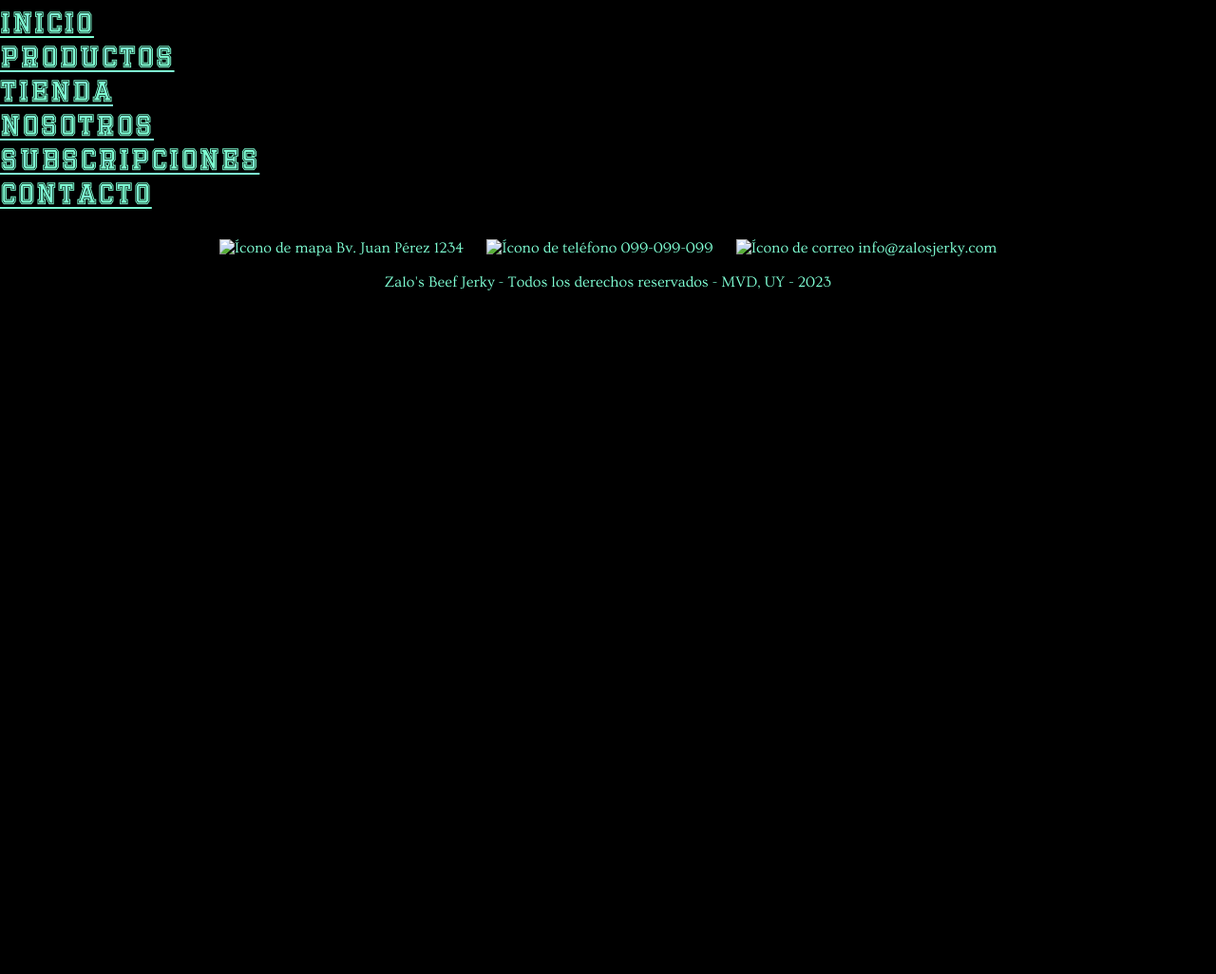
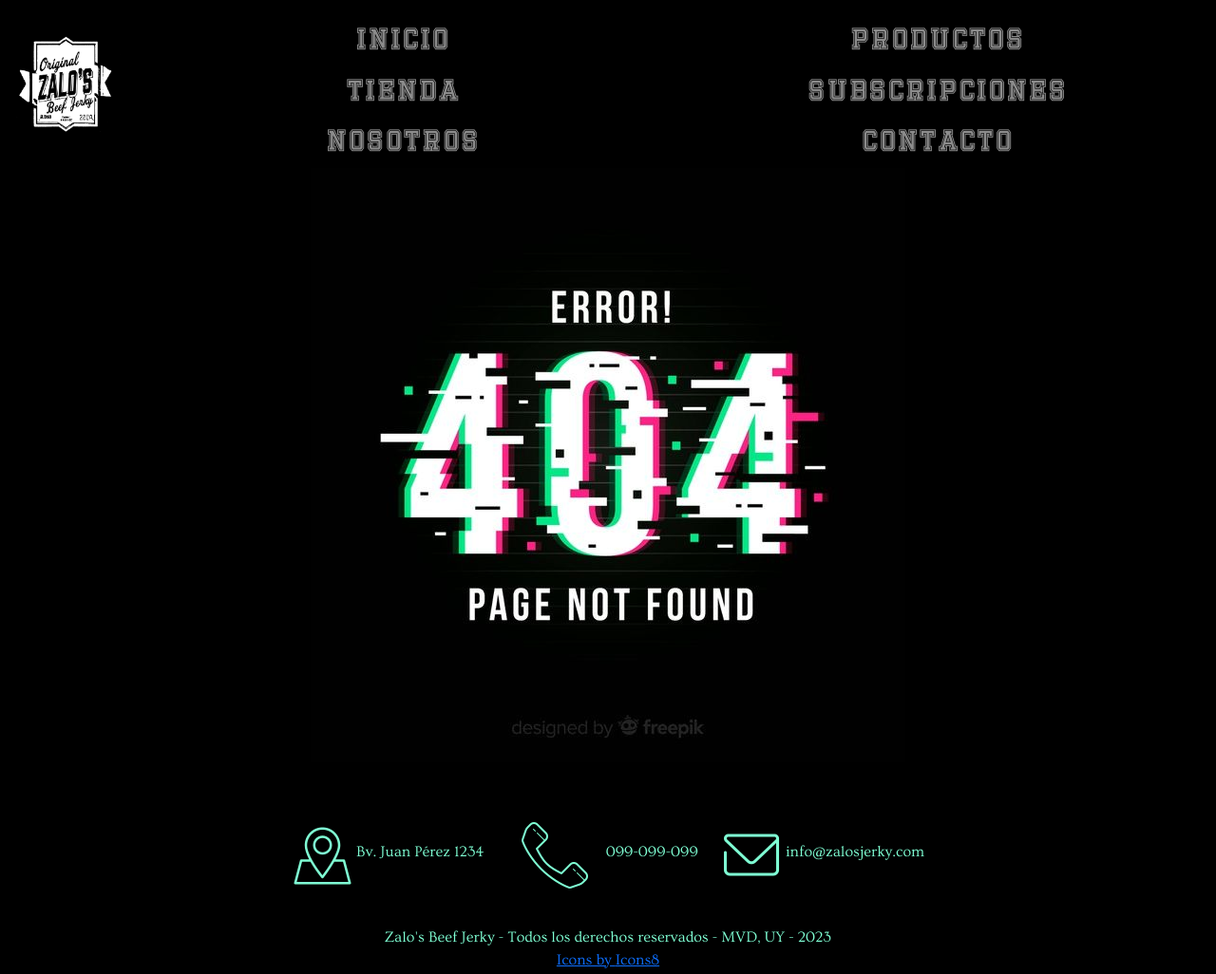
Before and after one commit to wikigonza/PreEntrega3, a website: page pages/404.html in a window 1280 px wide. Shown: the whole page at 95% size. Before the commit the page ends 800 px from the top, so only its background shows below. Drawn offline with nearby package versions, Linux system fonts and the light colour scheme.

Commit message:
Arreglo general de links en todas las paginas Pagina 404

```diff
--- a/pages/404.html
+++ b/pages/404.html
@@ -5,27 +5,59 @@
         <meta http-equiv="X-UA-Compatible" content="IE=edge">
         <meta name="viewport" content="width=device-width, initial-scale=1.0">
         <title>Zalo's Beef Jerky - 404</title>
-        <link rel="shortcut icon" href="../jerky.ico.png">
-        <link rel="stylesheet" href="../css/estilos.css">
+        <link rel="shortcut icon" href="../jerky.ico.png"> <!--Aquí coloco el favicon-->
+        <link rel="stylesheet" href="../css/estilos.css"> <!--Aquí llamo a la página de estilos CSS-->
+        <link href="https://cdn.jsdelivr.net/npm/bootstrap@5.3.0/dist/css/bootstrap.min.css" rel="stylesheet" integrity="sha384-9ndCyUaIbzAi2FUVXJi0CjmCapSmO7SnpJef0486qhLnuZ2cdeRhO02iuK6FUUVM" crossorigin="anonymous"> <!--Aquí agrego bootstrap-->
+
     </head>
-    <body style="background-color: black;">
-        <header>
-            <nav>
-                <ul style="font-family: Emilio; font-size: 25px; color: aquamarine;"> <!--Aquí defino la tipografía para el header-->
-                    <li><a href="../index.html">Inicio</a></li>
-                    <li><a href="./productos.html">Productos</a></li>
-                    <li><a href="./tienda.html">Tienda</a></li>
-                    <li><a href="./nosotros.html">Nosotros</a></li>
-                    <li><a href="./subscripciones.html">Subscripciones</a></li>
-                    <li><a href="#">Contacto</a></li>
-                </ul>
+        <body style="background-color: black;"> <!--Aquí le puse el fondo del cuerpo de color negro ya que es la estética que definí para el diseño-->
+        <header class="header sticky-top"> <!--Aquí hago el header sticky-->
+
+            <!--Comienzo con el navbar de bootsrap-->
+            <nav class="navbar navbar-expand-lg navbar-dark" style="background-color: #000;"> <!--Aquí estilo el navbar para que sea de color negro-->
+                <div class="container-fluid">
+                  <a class="navbar-brand" href="#">
+                    <img src="../assets/img/logopng.png" alt="Logo Zalo's Jerky" width="115" height="115"> <!--Estilo el logo del navbar para que se visualize correctamente-->
+                  </a>
+                  <button class="navbar-toggler" type="button" data-bs-toggle="collapse" data-bs-target="#navbarSupportedContent" aria-controls="navbarSupportedContent" aria-expanded="false" aria-label="Toggle navigation">
+                    <span class="navbar-toggler-icon"></span>
+                  </button>
+                  <div class="collapse navbar-collapse" id="navbarSupportedContent">
+                    <ul class="navbar-nav me-auto mb-2 mb-lg-0 justify-content-between" style="width: 100%; font-family: 'emilio'; font-size: 25px;"> <!--Estilo los lista items para que queden justificados en el navbar-->
+                      <li class="nav-item" style="font-family: emilio;">
+                        <a class="nav-link" href="../index.html">Inicio</a>
+                      </li>
+                      <li class="nav-item">
+                        <a class="nav-link" href="../pages/productos.html">Productos</a>
+                      </li>
+                      <li class="nav-item">
+                        <a class="nav-link" href="../pages/tienda.html">Tienda</a>
+                      </li>
+                      <li class="nav-item">
+                        <a class="nav-link" href="../pages/subscripciones.html">Subscripciones</a>
+                      </li>
+                      <li class="nav-item">
+                        <a class="nav-link" aria-current="page" href="../pages/nosotros.html">Nosotros</a>
+                      </li>
+                      <li class="nav-item">
+                        <a class="nav-link" href="../pages/contacto.html">Contacto</a>
+                      </li>
+                    </ul>
+                  </div>
+                </div>
             </nav>
 
         </header>
 
         <main>
+          <center><img class="imagenAdaptive" src="../assets/img/404.jpg" alt="Logo de la empresa"></center>
+
+
 
         </main>
+
+
+
 
         <footer>
 
@@ -34,32 +66,30 @@
 
             <div class="footer-icons">
                 <a href=".//pages/tienda.html" class="footer">
-                    <img src="" alt="Ícono de mapa">
+                    <img src="../assets/img/icons8-map-64.png" alt="Ícono de mapa">
                     <span>Bv. Juan Pérez 1234</span>
                 </a>
-                <a href="" class="footer" style="border: 0cqmax;">
-                    <img src="" alt="Ícono de teléfono">
+                <a href=".//contacto.html" class="footer" style="border: 0cqmax;">
+                    <img src="../assets/img/icons8-phone-100.png" alt="Ícono de teléfono">
                     <span>099-099-099</span>
                 </a>
                 <a href=".//pages/contacto.html" class="footer">
-                    <img src="" alt="Ícono de correo">
+                    <img src="../assets/img/icons8-mail-64.png" alt="Ícono de correo">
                     <span>info@zalosjerky.com</span>
                 </a>
              </div>
              <br>
 
              <div>
-                <p style="color: aquamarine; text-align: center; font-family: Arial, Helvetica, sans-serif; font-family: Ovo-Regular;">Zalo's Beef Jerky - Todos los derechos reservados - MVD, UY - 2023</p>
+                <p style="color: aquamarine; text-align: center; font-family: Arial, Helvetica, sans-serif; font-family: Ovo-Regular;">Zalo's Beef Jerky - Todos los derechos reservados - MVD, UY - 2023 <br>
+                    <a target="_blank" href="https://icons8.com">Icons by <a target="_blank" href="https://icons8.com">Icons8</a>
+                </p>
             </div>
               <br>
 
 
 
         </footer>
-
-
-
-
+        <script src="https://cdn.jsdelivr.net/npm/bootstrap@5.3.0/dist/js/bootstrap.bundle.min.js" integrity="sha384-geWF76RCwLtnZ8qwWowPQNguL3RmwHVBC9FhGdlKrxdiJJigb/j/68SIy3Te4Bkz" crossorigin="anonymous"></script> <!--Aquí agregó el script para bootstrap-->
     </body>
-
 </html>
--- /dev/null
+++ b/scss/_reset.scss
@@ -0,0 +1,7 @@
+/*Ingresar reseteo de cosas*/
+
+* {
+    padding: 0;
+    margin: 0;
+    box-sizing: content-box; /*Aquí seteo todo a 0*/
+  }
--- a/scss/estilos.scss
+++ b/scss/estilos.scss
@@ -1,4 +1,6 @@
 $color-letra: aquamarine;
+$font-principal: Ovo-Regular;
+$font-size:20px;
 
 * {
   padding: 0;
@@ -27,7 +29,7 @@ a {
   left: 0;
   width: 100%;
   padding: 10px;
-  font-family: Ovo-Regular;
+  font-family: $font-principal;
   font-size: 20px;
   background-color: rgba(0, 0, 0, 0.5);
   color: white;
@@ -36,7 +38,7 @@ a {
 
 /*Aquí creo el formulario y los estilos del mismo*/
 .claseFormulario {
-  font-family: Ovo-Regular;
+  font-family: $font-principal;
   font-size: 20px;
   color: $color-letra;
 }
@@ -60,13 +62,13 @@ input[type=submit] {
   border: none;
   border-radius: 4px;
   cursor: pointer;
-  font-family: Ovo-Regular;
+  font-family: $font-principal;
   font-size: 20px;
 }
 
 .carousel-item {
   height: 80vh;
-  font-family: Ovo-Regular;
+  font-family: $font-principal;
 } /*Aquí defino la altura del carrousel y la tipografía*/
 .carousel-item img {
   height: 100%;
@@ -76,7 +78,7 @@ input[type=submit] {
 @media screen and (max-width: 480px) {
   .carousel-item {
     height: 60vh;
-    font-family: Ovo-Regular;
+    font-family: $font-principal;
   }
   .carousel-item img {
     height: 100%;
@@ -106,7 +108,7 @@ a:visited {
 } /*Aquí llamo a la tipografía para luego sourcearla*/
 
 .footer-icons {
-    font-family: Ovo-Regular;
+    font-family: $font-principal;
     text-align: center;
     overflow: hidden;
     .footer {
@@ -123,7 +125,7 @@ a:visited {
 
 .subscripcion-container {
     text-align: center;
-    font-family: Ovo-Regular;
+    font-family: $font-principal;
 
     .subscripcion-box {
       width: 200px;
@@ -157,7 +159,7 @@ a:visited {
 
 /*.subscripcion-container {
   text-align: center;
-  font-family: Ovo-Regular;
+  font-family: $font-principal;
 }
 
 .subscripcion-box {
```
Also changed, not shown: index.html (+5 -5 lines), pages/contacto.html (+3 -3 lines), pages/nosotros.html (+4 -4 lines), pages/productos.html (+2 -2 lines), pages/subscripciones.html (+2 -2 lines), pages/tienda.html (+1 -1 lines), assets/img/404.jpg (added), css/estilos.css, scss/_footer.scss (added), scss/_header.scss (added), scss/_utilitarias.scss (added), scss/_variables.scss (added), 1 other file.
